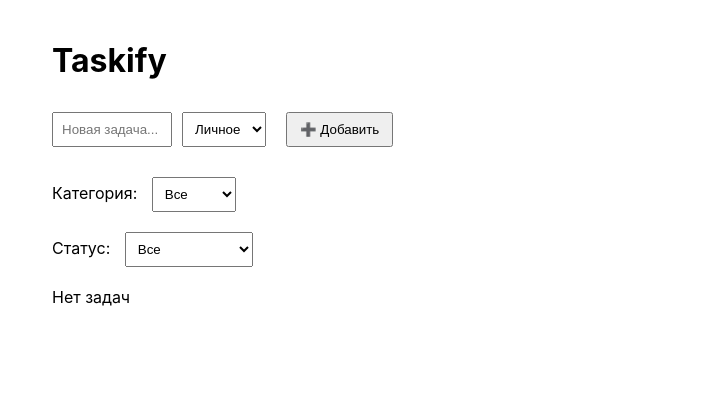
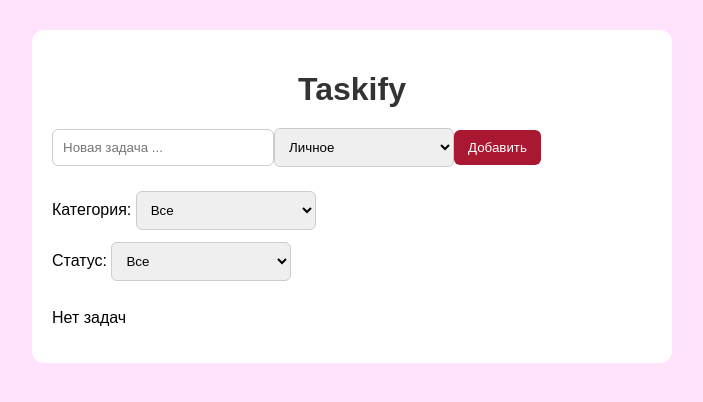
Before and after one commit to Viktorikata/Taskify, a React (Create React App) app: page / in a window 1280 px wide. Shown: the top 402 px of the page, without its empty margins (288-991 px from the left). Built offline with nearby package versions, Linux system fonts and the light colour scheme.

Commit message:
Доавление CSS

```diff
--- a/src/App.css
+++ b/src/App.css
@@ -1,38 +1,87 @@
-.App {
-  text-align: center;
+body {
+  font-family: Papyrus, fantasy, sans-serif;
+  background-color: rgb(255, 226, 251);
+  padding: 30px
 }
 
-.App-logo {
-  height: 40vmin;
-  pointer-events: none;
+.container {
+  max-width: 600px;
+  margin: 0 auto;
+  background: white;
+  padding: 20px;
+  border-radius: 12px;
+  box-shadow: 0 4px 10 px rgba(0, 0, 0, 0.1)
 }
 
-@media (prefers-reduced-motion: no-preference) {
-  .App-logo {
-    animation: App-logo-spin infinite 20s linear;
-  }
+h1 {
+  text-align: center;
+  color: #333;
+  margin-bottom: 20px;
 }
 
-.App-header {
-  background-color: #282c34;
-  min-height: 100vh;
+input[type="text"] {
+  width: 200px;
+}
+
+form {
+  width: 100%;
+  margin-bottom: 12px;
+}
+
+select {
+  width: 30%;
+  margin-bottom: 12px;
+}
+
+input {
+  width: 10%;
+  margin-bottom: 12px;
+}
+
+input[type="text"],
+select {
+  padding: 10px;
+  border-radius: 6px;
+  border: 1px solid #ccc;
+}
+
+button {
+  padding: 10px 14px;
+  background-color: #aa1730;
+  border: none;
+  color: white;
+  border-radius: 6px;
+  cursor: pointer;
+}
+
+button:hover {
+  background-color: #710d20;
+}
+
+li {
   display: flex;
-  flex-direction: column;
   align-items: center;
-  justify-content: center;
-  font-size: calc(10px + 2vmin);
+  justify-content: space-between;
+  padding: 8px 0;
+  border-bottom: 1px solid #eee;
+}
+
+li span {
+  flex-grow: 1;
+  margin-left: 10px;
+}
+
+li input[type="checkbox"] {
+  transform: scale(1.3);
+  cursor: pointer;
+}
+
+li button {
+  background-color: #aa1730;
+  margin-left: 12px;
   color: white;
 }
 
-.App-link {
-  color: #61dafb;
+li button:hover {
+  background-color: #710d20;
 }
-
-@keyframes App-logo-spin {
-  from {
-    transform: rotate(0deg);
-  }
-  to {
-    transform: rotate(360deg);
-  }
-}
--- a/src/App.jsx
+++ b/src/App.jsx
@@ -3,6 +3,7 @@ import TaskForm from "./components/TaskForm";
 import CategoryFilter from "./components/CategoryFilter";
 import StatusFilter from "./components/StatusFilter";
 import TaskList from "./components/TaskList"
+import "./App.css";
 
 function App() {
   const [tasks, setTasks] = useState([]);
@@ -48,7 +49,7 @@ function App() {
   };
 
   return (
-    <div style={{padding: "20px", maxWidth: "600px", margin: "0 auto"}}>
+    <div className="container">
       <h1>Taskify</h1>
       <TaskForm onAdd={handleAddTask}/>
       <CategoryFilter onCategoryChange={handleCategoryChange} />
--- a/src/components/CategoryFilter.jsx
+++ b/src/components/CategoryFilter.jsx
@@ -1,11 +1,10 @@
 function CategoryFilter ({onCategoryChange}) {
     return (
-        <div style={{marginBottom: "20px"}}>
+        <div >
             <label htmlFor="category">Категория: </label>
             <select
             id="category"
             onChange={(e)=> onCategoryChange(e.target.value)}
-            style={{padding:"8px", marginLeft:"10px"}}
             >
                 <option value="Все">Все</option>
                 <option value="Личное">Личное</option>
--- a/src/components/StatusFilter.jsx
+++ b/src/components/StatusFilter.jsx
@@ -1,11 +1,10 @@
 function StatusFilter ({onStatusChange}) {
   return (
-    <div style={{marginBottom: "20px"}}>
+    <div >
       <label htmlFor="status">Статус: </label>
       <select
       id="status"
       onChange={(e) => onStatusChange(e.target.value)}
-      style={{padding: "8px", marginLeft: "10px"}}
       >
         <option value="Все">Все</option>
         <option value="Выполнено">Выполнено</option>
--- a/src/components/TaskForm.jsx
+++ b/src/components/TaskForm.jsx
@@ -22,27 +22,25 @@ function TaskForm({onAdd}) {
     };
 
     return (
-        <form onSubmit={handleSubmit} style={{marginBottom: "20px"}}>
+        <form onSubmit={handleSubmit}>
             <input
                 type="text"
-                placeholder="Новая задача..."
+                placeholder="Новая задача ..."
                 value={title}
                 onChange={(e) => setTitle(e.target.value)}
-                style={{padding: "8px", width: "100px"}}
                 />
 
                 <select
                 value={category}
                 onChange={(e)=> setCategory(e.target.value)}
-                style={{padding:"8px", margin: "10px"}}
                 >
                     <option value="Личное">Личное</option>
                     <option value="Работа">Работа</option>
                     <option value="Учёба">Учёба</option>
                 </select>
 
-                <button type="submit" style={{padding: "8px 12px", marginLeft: "10px"}}>
-                    ➕ Добавить
+                <button type="submit" >
+                    Добавить
                 </button>
         </form>
         );
--- a/src/components/TaskList.jsx
+++ b/src/components/TaskList.jsx
@@ -13,11 +13,11 @@ function TaskList ({tasks, onDelete, onToggle}) {
             onChange={()=> onToggle(t.id)}
             />
           <span style={{textDecoration: t.completed ? "line-through" : "none"}}>
-            {t.title} - <em>{t.category}</em>
+            {t.title} - <u>{t.category}</u>
           </span>
           <button
           onClick={() => onDelete(t.id)}
-          style={{marginLeft: "10px"}}>
+          >
           ❌
           </button>
         </li>
```
